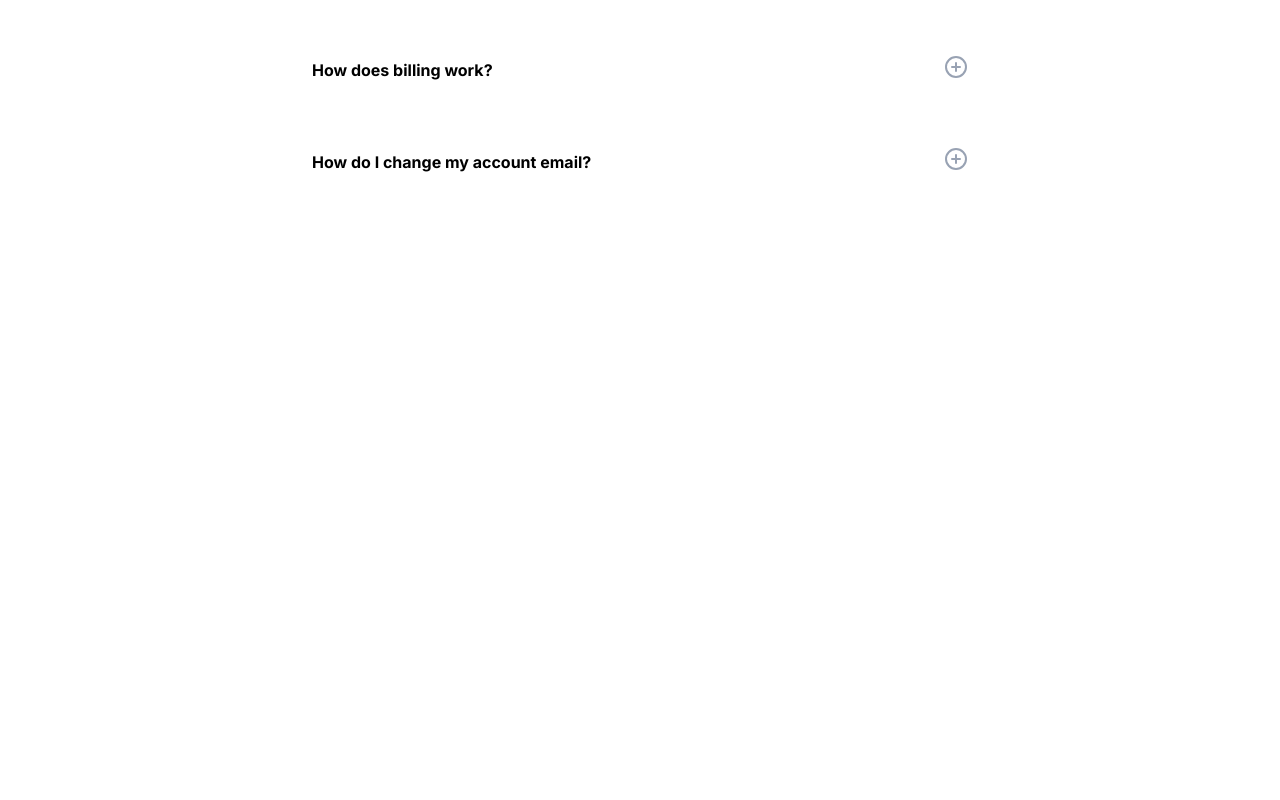
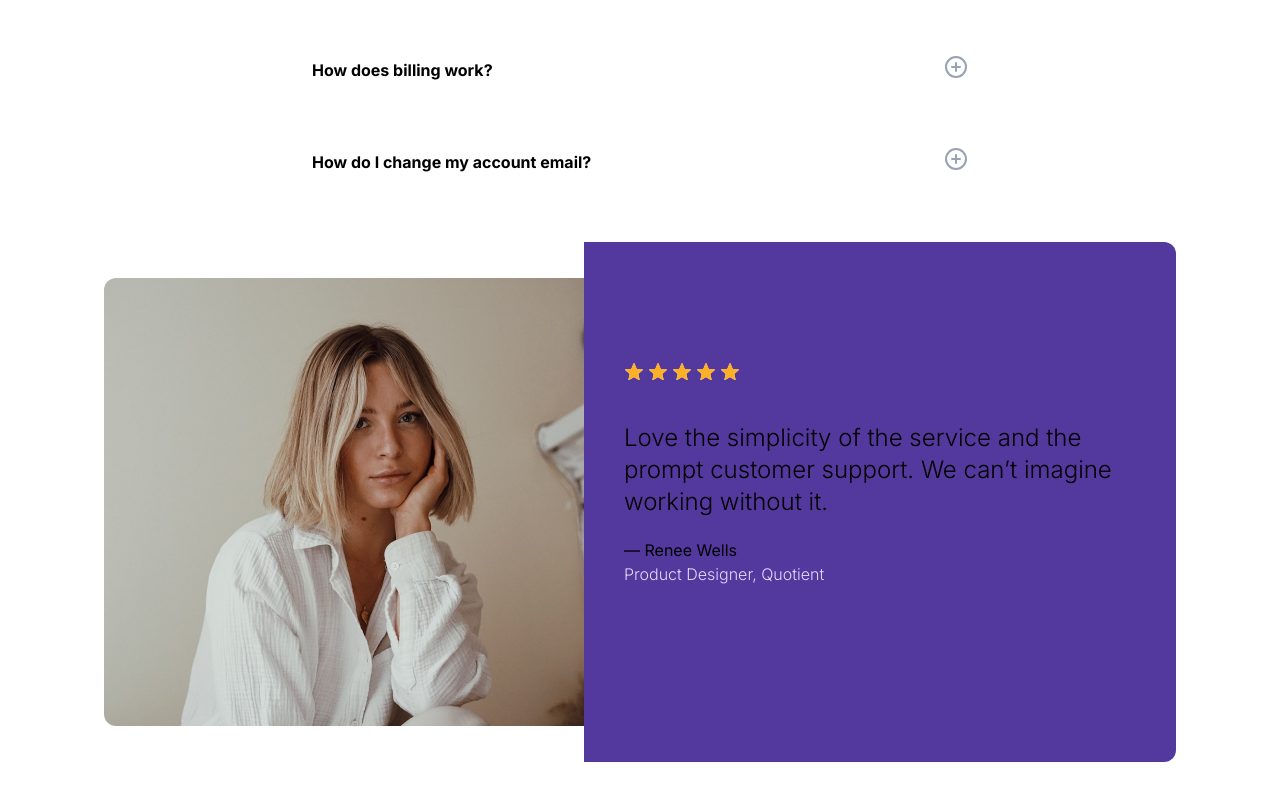
Before and after one commit to AbelSpecs/avilaTek, a Next.js app: page /dashboard in a window 1280 px wide. Shown: the part 3922-4722 px from the top of the page. Before the commit the page ends 4116 px from the top, so only its background shows below. Built offline with nearby package versions, Linux system fonts and the light colour scheme.

Commit message:
ft: adding testimonials

```diff
--- a/app/dashboard/page.tsx
+++ b/app/dashboard/page.tsx
@@ -4,7 +4,9 @@ import { Feature } from "@/components/feature/feature"
 import { Header } from "@/components/header/header"
 import { Navbar } from "@/components/navbar/navbar"
 import { Questions } from "@/components/questions/questions"
+import { Testimonials } from "@/components/testimonials/testimonials"
 import { Tools } from "@/components/tools/tools"
+
 
 export default function Dashboard() {
     return (
@@ -16,6 +18,7 @@ export default function Dashboard() {
             <Feature />
             <Contracts />
             <Questions />
+            <Testimonials />
         </main>
     )
 }
--- a/components/feature/feature.tsx
+++ b/components/feature/feature.tsx
@@ -11,7 +11,7 @@ export const Feature = () => {
     return (
         <>
             <Headline title="Cutting-edge features for advanced analytics"
-                        titleClassName="text-black text-center text-2xl"
+                        titleClassName="text-black text-center text-2xl font-semibold"
                         paragraph="Powerful, self-serve product and growth analytics to help you convert, engage, and retain more users. Trusted by over 4,000 startups."
                         paragraphClassName="text-black text-center"
             />
--- a/components/header/header.tsx
+++ b/components/header/header.tsx
@@ -10,7 +10,7 @@ export const Header = () => {
         <div className="w-full h-[80vh] bg-bannerColor mt-10 lg:rounded-xl">
             <div className="px-2 lg:px-80">
                 <Headline title="Grow your users."
-                            titleClassName="text-4xl xl:text-5xl text-center"
+                            titleClassName="text-4xl font-semibold xl:text-5xl text-center"
                             title2="Smarter."
                             paragraph="Powerful, self-serve product and growth analytics to help you convert, engage, and retain more users. Trusted by over 4,000 startups."
                             paragraphClassName="text-slate-300 text-center"
--- a/components/questions/questions.tsx
+++ b/components/questions/questions.tsx
@@ -12,7 +12,7 @@ export const Questions = () => {
     return (
         <div className="mt-10">
             <Headline title="Frequently asked questions"
-                        titleClassName="text-black text-center text-2xl"
+                        titleClassName="text-black text-center text-2xl font-semibold"
                         paragraph="Everything you need to know about the product and billing."
                         paragraphClassName="text-black text-center"
             />
--- /dev/null
+++ b/components/testimonials/testimonials.tsx
@@ -0,0 +1,15 @@
+
+import { Banner } from "@/components/ui/banner";
+import { TestimonialBanner } from "../ui/testimonialBanner";
+
+interface TestimonialsProps {}
+
+export const Testimonials = () => {
+    return (
+        <TestimonialBanner title="Love the simplicity of the service and the prompt customer support. We can’t imagine working without it."
+                paragraph="Join over 4,000+ startups already growing with Untitled."
+                bannerClassName="bg-bannerColor"
+                isAction
+        />
+    )
+}
--- a/components/tools/tools.tsx
+++ b/components/tools/tools.tsx
@@ -13,7 +13,7 @@ export const Tools = () => {
         <div className="w-full pt-40 lg:pt-96">
             <div className="px-2">
                 <Headline title="Get more value from your tools"
-                            titleClassName="text-2xl text-black text-center"
+                            titleClassName="text-2xl text-black text-center font-semibold"
                             paragraph="Connect your tools, connect your teams. With over 100 apps already available in our directory, your team’s favourite tools are just a click away."
                             paragraphClassName="text-black text-center lg:px-40"
                 />
--- a/components/ui/banner.tsx
+++ b/components/ui/banner.tsx
@@ -22,7 +22,7 @@ export const Banner: FC<BannerProps> = ({title, paragraph, bannerClassName, text
             <div className={`${bannerClassName} w-full rounded-t-xl lg:min-h-full lg:w-full lg:relative lg:rounded-l-xl lg:rounded-tr-none`}>
                 <div className="lg:min-h-full lg:w-full lg:px-5 lg:absolute lg:inset-y-1/4">
                     <Headline title={title}
-                                titleClassName={`text-2xl text-left ${textClassName}`}
+                                titleClassName={`text-2xl text-left font-semibold ${textClassName}`}
                                 paragraph={paragraph}
                                 paragraphClassName={`text-left ${textClassName}`}
                     />
--- a/components/ui/headline.tsx
+++ b/components/ui/headline.tsx
@@ -4,7 +4,7 @@ import { FC } from "react";
 interface HeadlineProps {
     title: string;
     title2?: string;
-    paragraph: string;
+    paragraph?: string;
     titleClassName?: string;
     paragraphClassName?: string;
 }
@@ -12,7 +12,7 @@ interface HeadlineProps {
 export const Headline: FC<HeadlineProps> = ({title, title2, paragraph, titleClassName, paragraphClassName}) => {
     return (
         <div className="px-5">
-            <h1 className={`font-semibold pt-10 ${titleClassName}`}>{title}</h1>
+            <h1 className={`pt-10 ${titleClassName}`}>{title}</h1>
             <h1 className={`text-4xl font-semibold text-center xl:text-5xl text-secondaryText`}>{title2}</h1>
             <p className={`mt-5 font-light ${paragraphClassName}`}>{paragraph}</p>
         </div>
--- /dev/null
+++ b/components/ui/testimonialBanner.tsx
@@ -0,0 +1,43 @@
+import { FC } from "react";
+import Image from "next/image";
+import { Headline } from "@/components/ui/headline";
+import testimonialBanner from "@/public/testimonials/testimonialBanner.svg"
+import star from "@/public/testimonials/star.svg"
+
+interface TestimonialBannerProps {
+    title: string;
+    paragraph: string;
+    bannerClassName: string;
+    textClassName?: string;
+    isAction: boolean
+}
+
+export const TestimonialBanner: FC<TestimonialBannerProps> = ({title, paragraph, bannerClassName, textClassName}) => {
+    return (
+        <div className={`flex flex-col justify-center items-center p-2 mt-10 lg:flex-row lg:h-[67vh]`}>
+            <Image src={testimonialBanner} alt="banner" className="w-full rounded-t-xl lg:w-auto lg:rounded-l-xl lg:rounded-br-none lg:rounded-tr-none"/>
+            <div className={`${bannerClassName} w-full rounded-b-xl lg:min-h-full lg:relative lg:rounded-r-xl lg:rounded-tl-none lg:rounded-bl-none`}>
+                <div className="lg:min-h-full lg:w-full lg:px-5 lg:absolute lg:top-20">
+                    <div className="px-5 mt-10 flex gap-1">
+                        <Image src={star} alt="star" />
+                        <Image src={star} alt="star" />
+                        <Image src={star} alt="star" />
+                        <Image src={star} alt="star" />
+                        <Image src={star} alt="star" />
+                    </div>
+                    <Headline title={title}
+                                titleClassName={`text-2xl text-left font-light ${textClassName}`}
+                    />
+                    <div className="px-5 mb-10 lg:flex lg:flex-col lg:w-96">
+                        <p className="">— Renee Wells</p>
+                        <p className="font-light text-secondaryText">Product Designer, Quotient</p>
+                    </div>
+                </div>
+            </div>
+
+
+
+
+        </div>
+    )
+}
```
Also changed, not shown: public/testimonials/star.svg (added), public/testimonials/testimonialBanner.svg (added).
